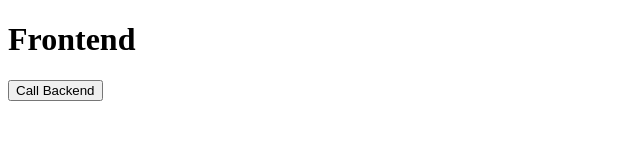
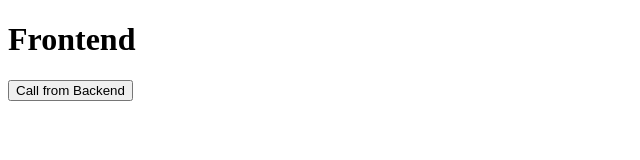
Before and after one commit to Terraform-3tier-Project/frontend, a plain HTML site: page index.html in a window 1280 px wide. Shown: the full height of the page, 0-640 px from the left. Drawn offline with Linux system fonts and the light colour scheme.

Commit message:
gitaction commit

```diff
--- a/index.html
+++ b/index.html
@@ -6,7 +6,7 @@
 </head>
 <body>
   <h1>Frontend</h1>
-  <button onclick="fetchHello()">Call Backend</button>
+  <button onclick="fetchHello()">Call from Backend</button>
   <p id="response"></p>
 
   <script>
```
Also changed, not shown: 1 other file.
